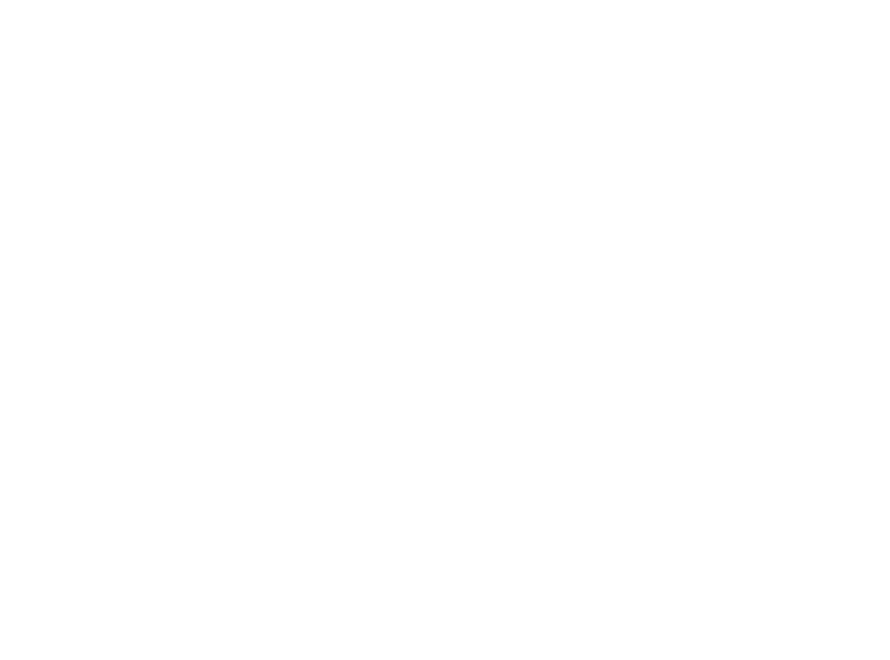
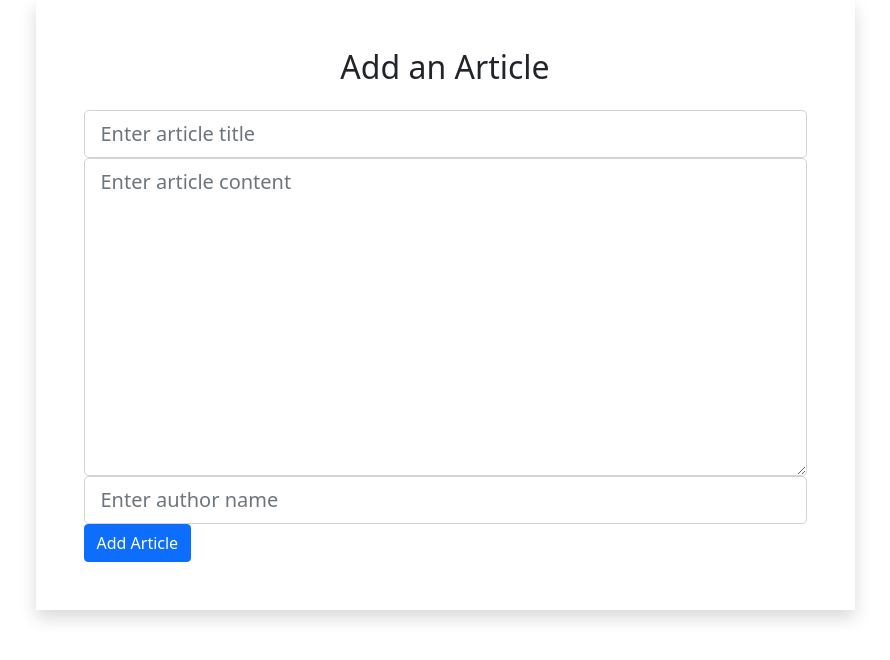
Before and after one commit to 0brain/articles, a React (Create React App) app in the folder news-ui/: page /articles in a window 1280 px wide. Shown: the top 660 px of the page, without its empty margins (195-1085 px from the left). Built offline with nearby package versions, Linux system fonts and the light colour scheme.

Commit message:
Added AddArticle form.

```diff
--- a/news-ui/src/App.js
+++ b/news-ui/src/App.js
@@ -3,6 +3,7 @@ import {BrowserRouter as Router, Route, Switch} from "react-router-dom";
 import './App.css';
 import 'bootstrap/dist/css/bootstrap.min.css';
 import Article from "./components/Articles";
+import AddArticle from './components/AddArticle';
 import ArticleDetails from "./components/ArticleDetails";
 
 function App() {
@@ -11,6 +12,7 @@ function App() {
         <Router>
           <Switch>
             <Route exact path="/" component={Article}/>
+            <Route exact path="/articles" component={AddArticle}/>
             <Route exact path="/articles/:articleId" component={ArticleDetails}/>
           </Switch>
         </Router>
--- /dev/null
+++ b/news-ui/src/components/AddArticle.js
@@ -0,0 +1,86 @@
+import React, { useState } from 'react';
+import { useHistory } from 'react-router-dom';
+import axios from 'axios';
+
+
+const AddArticle = () => {
+
+    let history = useHistory();
+
+
+    const [title, setTitle] = useState(null)
+    const [content, setContent] = useState(null)
+    const [author_name, setAuthor_name] = useState(null)
+
+
+
+    const addNewArticle = async () => {
+        let formField = new FormData()
+        formField.append('title',title)
+        formField.append('content',content)
+        formField.append('author_name',author_name)
+
+
+        await axios({
+          method: 'post',
+          url:'http://localhost:8086/articles/',
+          data: formField
+        }).then(response=>{
+          console.log(response.data);
+          history.push('/')
+        })
+    }
+
+    return (
+    <div className="container">
+
+            <div className="container">
+      <div className="w-75 mx-auto shadow p-5">
+        <h2 className="text-center mb-4">Add an Article</h2>
+
+
+
+
+          <div className="form-group">
+            <input
+              type="title"
+              className="form-control form-control-lg"
+              placeholder="Enter article title"
+              name="title"
+              value={title}
+              onChange={(e) => setTitle(e.target.value)}
+            />
+          </div>
+
+          <div className="form-group">
+            <textarea
+              type="textarea"
+              className="form-control form-control-lg"
+              rows="10"
+              placeholder="Enter article content"
+              name="content"
+              value={content}
+              onChange={(e) => setContent(e.target.value)}
+            />
+          </div>
+          <div className="form-group">
+            <input
+              type="author_name"
+              className="form-control form-control-lg"
+              placeholder="Enter author name"
+              name="author_name"
+              value={author_name}
+              onChange={(e) => setAuthor_name(e.target.value)}
+            />
+          </div>
+
+          <button className="btn btn-primary btn-block" onClick={addNewArticle}>Add Article</button>
+
+      </div>
+    </div>
+
+    </div>
+    );
+};
+
+export default AddArticle;
--- a/news-ui/src/components/Articles.js
+++ b/news-ui/src/components/Articles.js
@@ -25,9 +25,26 @@ function Article() {
         <ul>
           {
             articles.map(a => (
+
+
+
+                <div className="container">
                 <Link to={{pathname: `/articles/${a.id}`, fromDashboard: false}}
-                      className="list-group-item" key={a.id}>{a.title}</Link>))
+                className="list-group-item" key={a.id}>{a.title}</Link>
+                <div className="pull-right">
+                   <button class="btn btn-danger" onClick={() => {  axios({
+                   method: 'DELETE',
+                   url: `http://localhost:8086/articles/${a.id}/`
+                   }).then(response => { setArticles(response.data)
+                   })}}>Delete</button>
+                </div>
+                </div>
+
+                ))
+
+
           }
+
         </ul>
       </div>
   );
```
Also changed, not shown: 1 other file (tests, documents, lock files or other folders).
